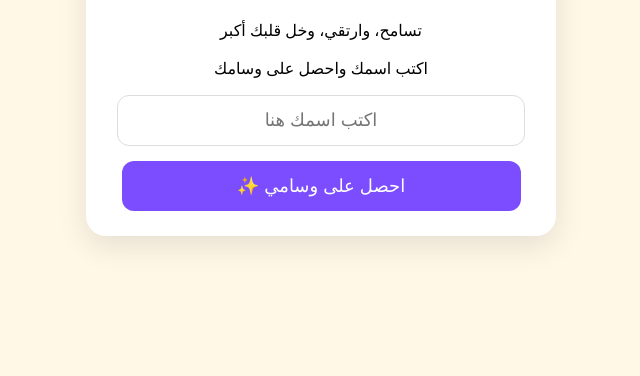
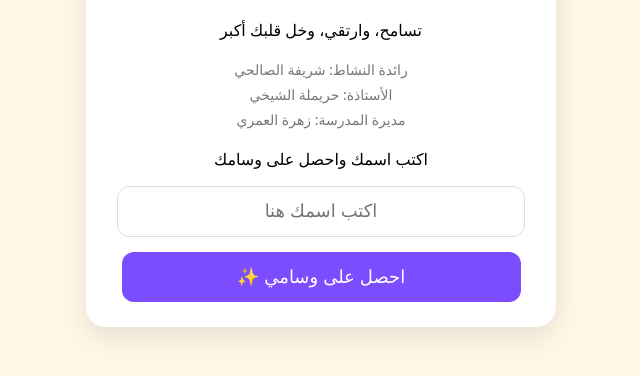
Before and after one commit to tooogee1234-ops/wissam, a plain HTML site: page index.html in a window 1280 px wide. Shown: the part 234-610 px from the top of the page, without its empty margins (319-959 px from the left). Drawn offline with Linux system fonts and the light colour scheme.

Commit message:
Update index.html

```diff
--- a/index.html
+++ b/index.html
@@ -20,6 +20,7 @@ button{background:#7C4DFF;color:white;border:0;padding:14px 25px;border-radius:1
 <div class="medal">🏅</div>
 <h1>وسام التسامح 🤍</h1>
 <p>تسامح، وارتقي، وخل قلبك أكبر</p>
+  <p style="text-align:center; font-size:14px; color:#777; margin-top:8px; line-height:1.8;">رائدة النشاط: شريفة الصالحي<br>الأستاذة: حريملة الشيخي<br>مديرة المدرسة: زهرة العمري</p>
 <p>اكتب اسمك واحصل على وسامك</p>
 <input id="name" placeholder="اكتب اسمك هنا">
 <br>
```
